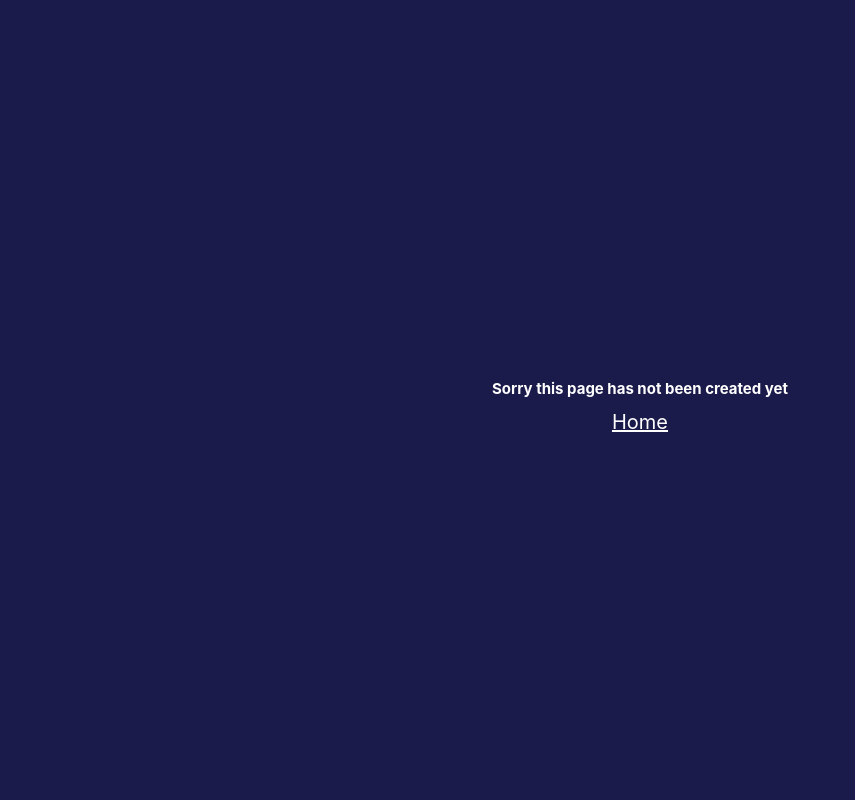
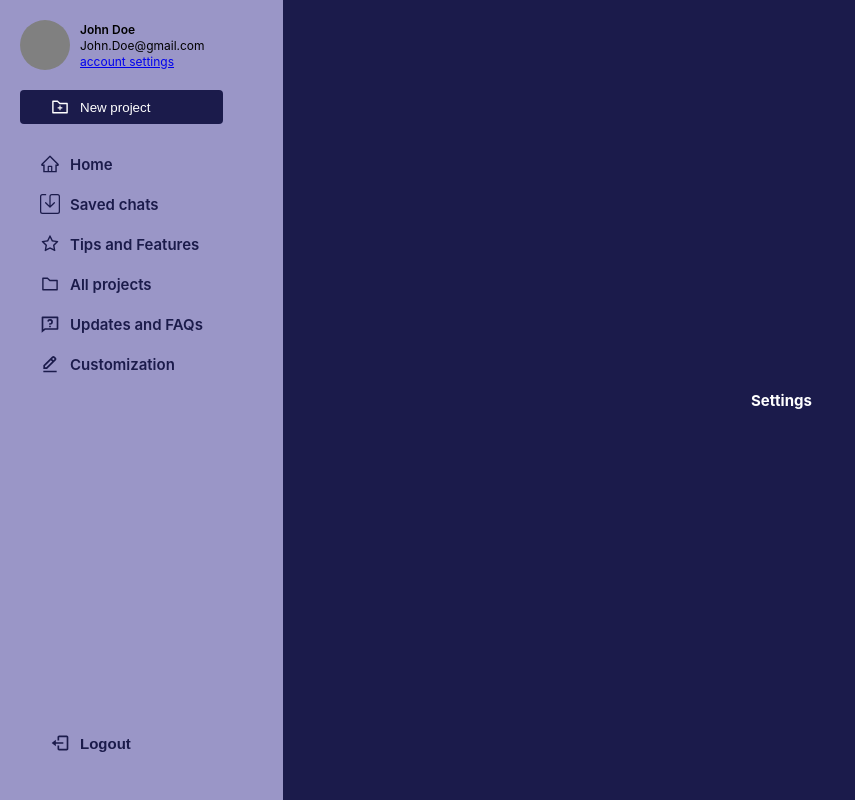
Before and after one commit to Okoye-C/scholard-frontend-1.0, a React (Create React App) app: page /settings in a window 1280 px wide. Shown: the whole page, without its empty margins (0-855 px from the left). Built offline with nearby package versions, Linux system fonts and the light colour scheme.

Commit message:
Routing fixed

```diff
--- a/src/App.js
+++ b/src/App.js
@@ -20,23 +20,23 @@ function App() {
        }
         <Router>
           <Routes>
-            <Route path='/scholard-frontend-1.0/welcome'
+            <Route path='/scholard-frontend-1.0'
               element={<WelcomePage></WelcomePage>}
             ></Route>
 
-            <Route path={"/scholard-frontend-1.0/saved-chats"}
+            <Route path={"/saved-chats"}
               element={<SavedChatsPage></SavedChatsPage>}
             ></Route>
 
-            <Route path={"/scholard-frontend-1.0/tips-and-faetures"}
+            <Route path={"/tips-and-faetures"}
               element={<TipsAndFeaturesPage></TipsAndFeaturesPage>}
             ></Route>
 
-            <Route path={"/scholard-frontend-1.0/all-projects"}
+            <Route path={"/all-projects"}
               element={<AllProjectsPage></AllProjectsPage>}
             ></Route>
 
-            <Route path="/scholard-frontend-1.0/settings"
+            <Route path="/settings"
               element={<SettingsPage></SettingsPage>}
             ></Route>
 
--- a/src/components/Sidebar.js
+++ b/src/components/Sidebar.js
@@ -24,7 +24,7 @@ const Sidebar = () => {
                 <span className='name'> John Doe</span>
                 <span className='email'> John.Doe@gmail.com</span>
                 <NavLink className='acct-settings-link'
-                    to={"/scholard-frontend-1.0/settings"}
+                    to={"/settings"}
                 >
                     account settings
                 </NavLink>
@@ -39,37 +39,37 @@ const Sidebar = () => {
         </button>
         <nav>
             <NavLink
-                to={"/scholard-frontend-1.0/welcome"}
+                to={"/welcome"}
             >
                 <AiOutlineHome></AiOutlineHome>
                 <span>Home</span>
             </NavLink>
             <NavLink
-                to={"/scholard-frontend-1.0/saved-chats"}
+                to={"/saved-chats"}
             >
                 <BsSave></BsSave>
                 <span>Saved chats</span>
             </NavLink>
             <NavLink
-                to={"/scholard-frontend-1.0/tips-and-faetures"}
+                to={"/tips-and-faetures"}
             >
                 <AiOutlineStar></AiOutlineStar>
                 <span>Tips and Features</span>
             </NavLink>
             <NavLink
-                to={"/scholard-frontend-1.0/all-projects"}
+                to={"/all-projects"}
             >
                 <AiOutlineFolder></AiOutlineFolder>
                 <span>All projects</span>
             </NavLink>
             <NavLink
-                to={"/scholard-frontend-1.0/q"}
+                to={"/q"}
             >
                 <RiQuestionnaireLine></RiQuestionnaireLine>
                 <span>Updates and FAQs</span>
             </NavLink>
             <NavLink
-                to={"/scholard-frontend-1.0/c"}
+                to={"/c"}
             >
                 <BiEditAlt></BiEditAlt>
                 <span>Customization</span>
--- a/src/pages/NotFoundPage.js
+++ b/src/pages/NotFoundPage.js
@@ -8,7 +8,7 @@ const NotFoundPage = () => {
             <h2>
                 Sorry this page has not been created yet
             </h2>
-            <Link to={"/scholard-frontend-1.0/welcome"}>
+            <Link to={"/scholard-frontend-1.0"}>
                 Home
             </Link>
             </div>
```
